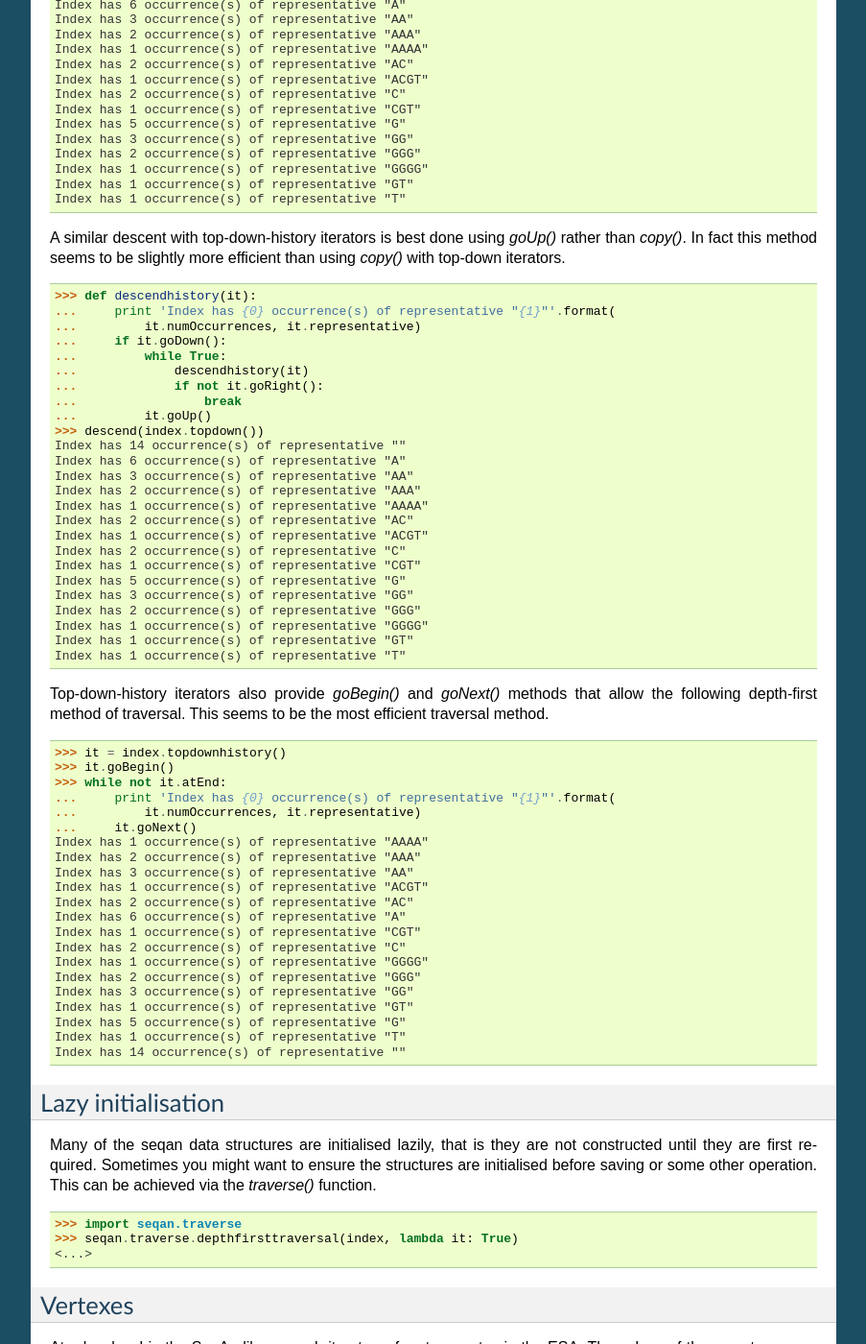
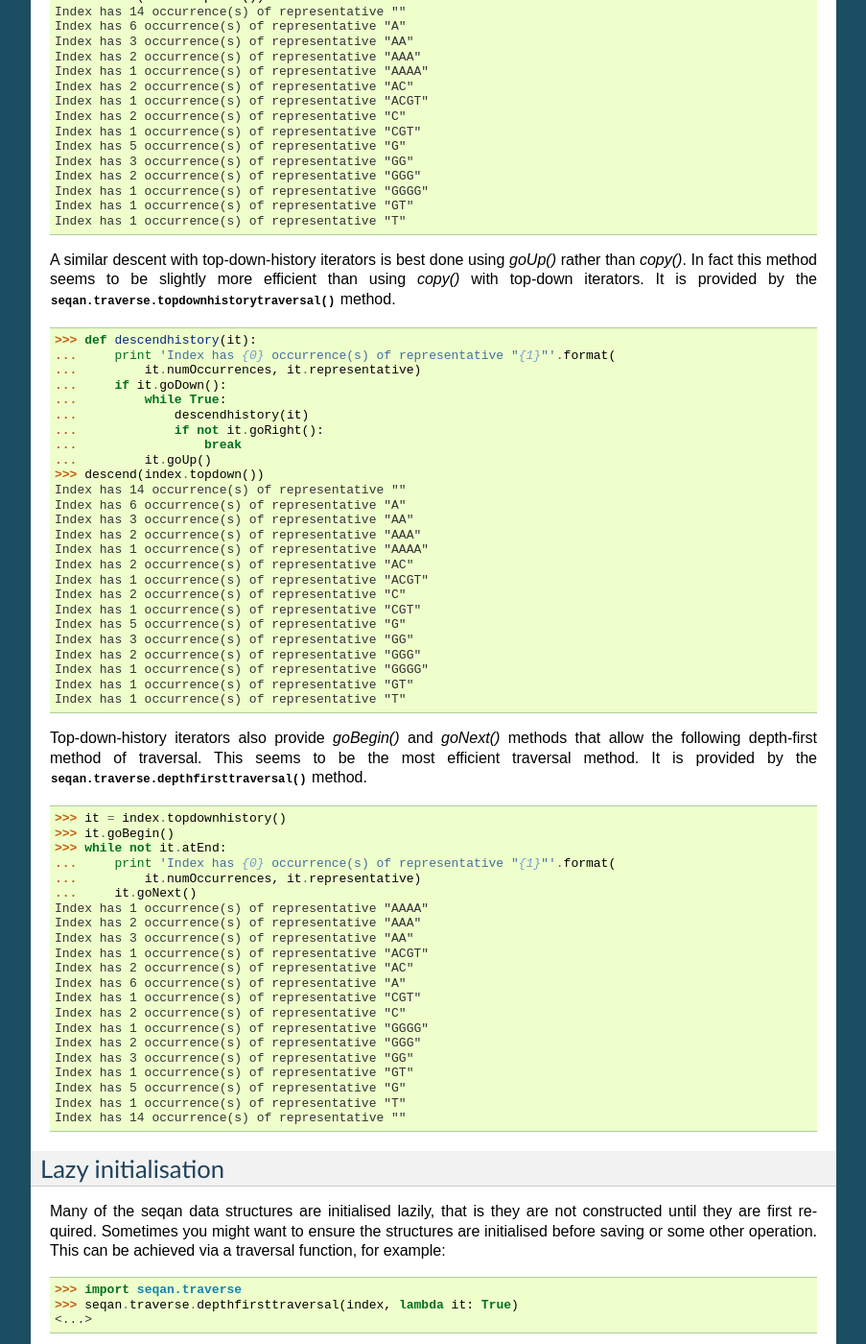
Before and after one commit to JohnReid/pyseqan, a Sphinx documentation site: the page built from docs/source/indexes.rst, in a window 1280 px wide and 1400 px high, scrolled down 1321 px. Shown: the whole window at 96% size, without its empty margins (198-1101 px from the left). Built offline with Sphinx 7.4.7, drawn with Linux system fonts in a browser that asks for light colours; pages that are not in the unit, such as notebooks, are missing from menus; the version number could not be read and is left out; some of the changed text lies outside the part shown.

Commit message:
Update docs

```diff
--- a/docs/source/indexes.rst
+++ b/docs/source/indexes.rst
@@ -84,7 +84,8 @@
 Traversal
 ---------
 
-Top-down iterators can traverse the entire index in a top-down manner using recursion.
+Top-down iterators can traverse the entire index in a top-down manner using recursion. This
+functionality is provided in the :func:`seqan.traverse.topdowncopytraversal` method.
 
 ..  doctest::
 
@@ -115,7 +116,8 @@
 
 A similar descent with top-down-history iterators is best done using *goUp()* rather
 than *copy()*. In fact this method seems to be slightly more efficient than using *copy()*
-with top-down iterators.
+with top-down iterators. It is provided by the :func:`seqan.traverse.topdownhistorytraversal`
+method.
 
 ..  doctest::
 
@@ -148,7 +150,7 @@
 
 Top-down-history iterators also provide *goBegin()* and *goNext()* methods that allow
 the following depth-first method of traversal. This seems to be the most efficient
-traversal method.
+traversal method. It is provided by the :func:`seqan.traverse.depthfirsttraversal` method.
 
 ..  doctest::
 
@@ -175,13 +177,15 @@
     Index has 14 occurrence(s) of representative ""
 
 
+.. _lazy-initialisation:
+
 Lazy initialisation
 -------------------
 
 Many of the seqan data structures are initialised lazily, that is they are not
 constructed until they are first required. Sometimes you might want to ensure
 the structures are initialised before saving or some other operation. This can
-be achieved via the *traverse()* function.
+be achieved via a traversal function, for example:
 
 ..  doctest::
 
--- a/docs/source/io.rst
+++ b/docs/source/io.rst
@@ -27,9 +27,9 @@
     >>> index.save('my-index')
 
 This will create several (typically many) files with names such as `my-index.bwt`,
-`my-index.child`, etc... One thing to note is that the seqan data structures
-are often only initialised on first use so it can be worth traversing the
-entire index before saving, otherwise the index can be saved in an
+`my-index.child`, etc... One thing to note is that seqan data structures
+can be :ref:`lazily initialised <lazy-initialisation>` so it can be worth traversing the
+entire index before saving, otherwise the index may be saved in an
 uninitialised state. Indexes can be restored from disk using the *load()* method.
 
 ..  doctest::
```
Also changed, not shown: 2 other files.
